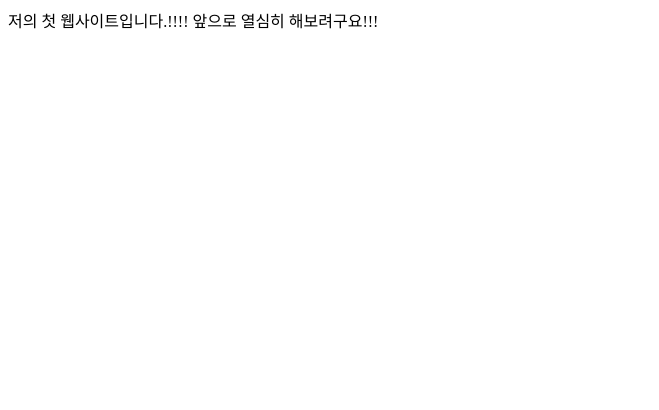
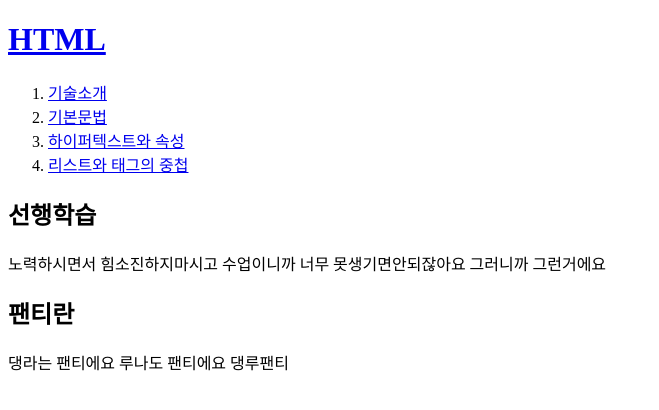
Before and after one commit to grpice/Jobsearchoffice, a plain HTML site: page index.html in a window 1280 px wide. Shown: the whole page, without its empty margins (0-659 px from the left). Drawn offline with Linux system fonts and the light colour scheme.

Commit message:
Update index.html

```diff
--- a/index.html
+++ b/index.html
@@ -1,3 +1,29 @@
 <!doctype html>
 
-저의 첫 웹사이트입니다.!!!! 앞으로 열심히 해보려구요!!!
+
+
+<html>
+<head>
+<title>HTML - 수업소개 저의 첫 웹사이트입니다.!!!! 앞으로 열심히 해보려구요!!!</title>
+<meta charset="utf-8">
+</head>
+<body>
+<h1><a href="index.HTML">HTML</a></h1>
+<ol>
+    <li><a href="1.HTML">기술소개</a></li>
+    <li><a href="2.HTML">기본문법</a></li>
+    <li><a href="3.HTML">하이퍼텍스트와 속성</a></li>
+    <li><a href="4.HTML">리스트와 태그의 중첩</a></li>
+</ol>
+
+<h2>선행학습</h2>
+
+노력하시면서 힘소진하지마시고 수업이니까 너무 못생기면안되잖아요
+그러니까 그런거에요
+
+<h2>팬티란</h2>
+댕라는 팬티에요
+루나도 팬티에요
+댕루팬티
+</body>
+</html>
```
